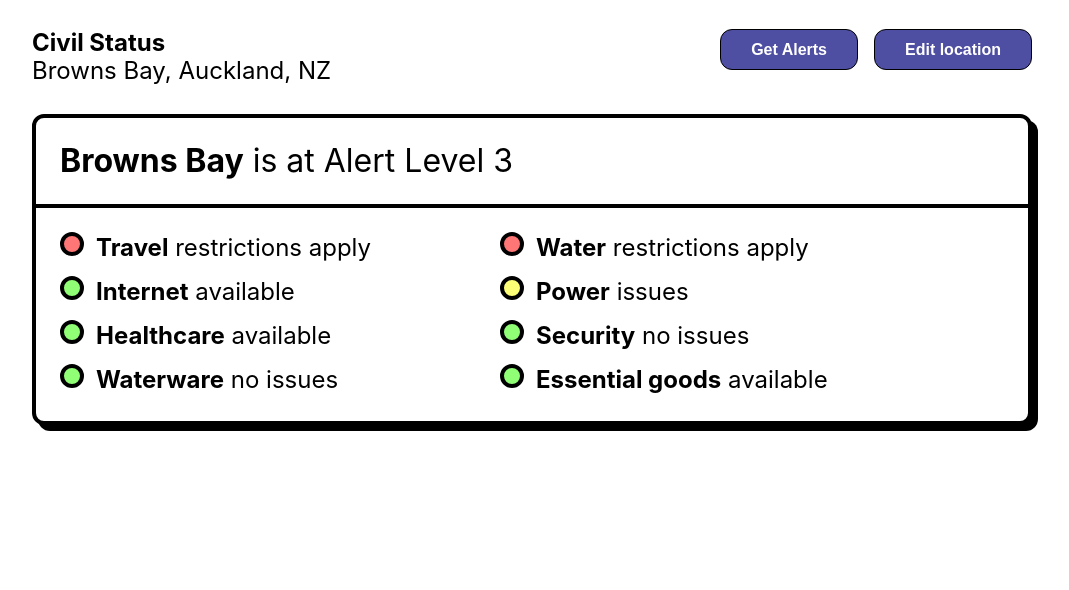
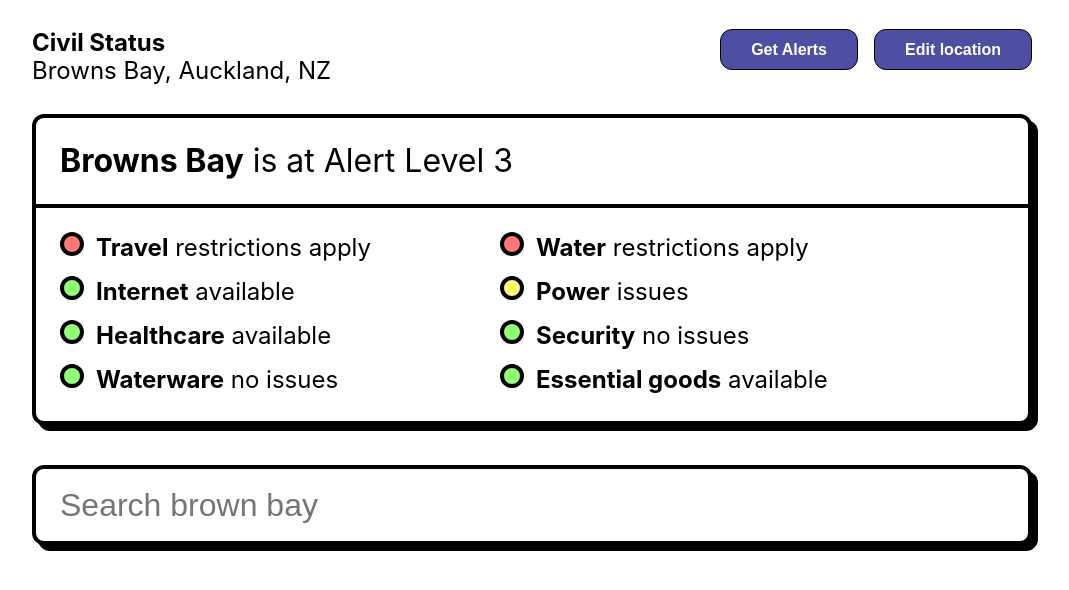
Before and after one commit to StatuspageNZ/statuspage, a React (Create React App) app: page / in a window 1280 px wide. Shown: the top 590 px of the page, without its empty margins (108-1177 px from the left). Built offline with nearby package versions, Linux system fonts and the light colour scheme.

Commit message:
Search brown bay

```diff
--- a/src/App.css
+++ b/src/App.css
@@ -104,3 +104,19 @@
 .line-item__status-circle--yellow {
   background: #FCFF76;
 }
+
+.search {
+  margin-top: 40px;
+  background: #FFFFFF;
+  border: 4px solid #000000;
+  box-sizing: border-box;
+  box-shadow: 6px 6px 0px #000000;
+  border-radius: 12px;
+  width: 1000px;
+  height: 80px;
+  font-weight: 500;
+  font-size: 32px;
+  line-height: 37px;
+  padding-left: 24px;
+  outline: none;
+}
--- a/src/App.js
+++ b/src/App.js
@@ -64,6 +64,7 @@ function App() {
         </div>
       </div>
 
+      <input className="search" type="text" placeholder="Search brown bay"/>
 
     </div>
   );
```
